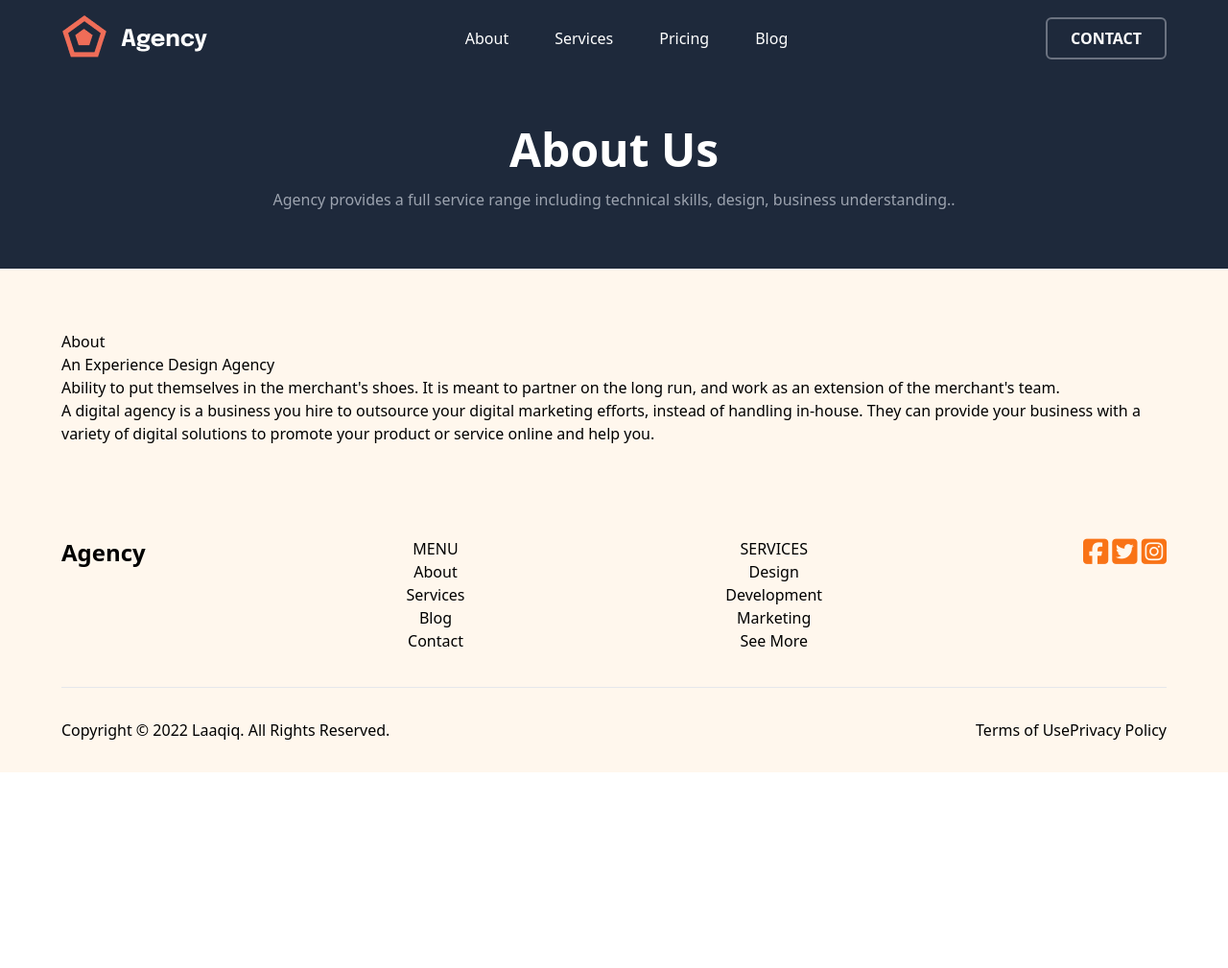
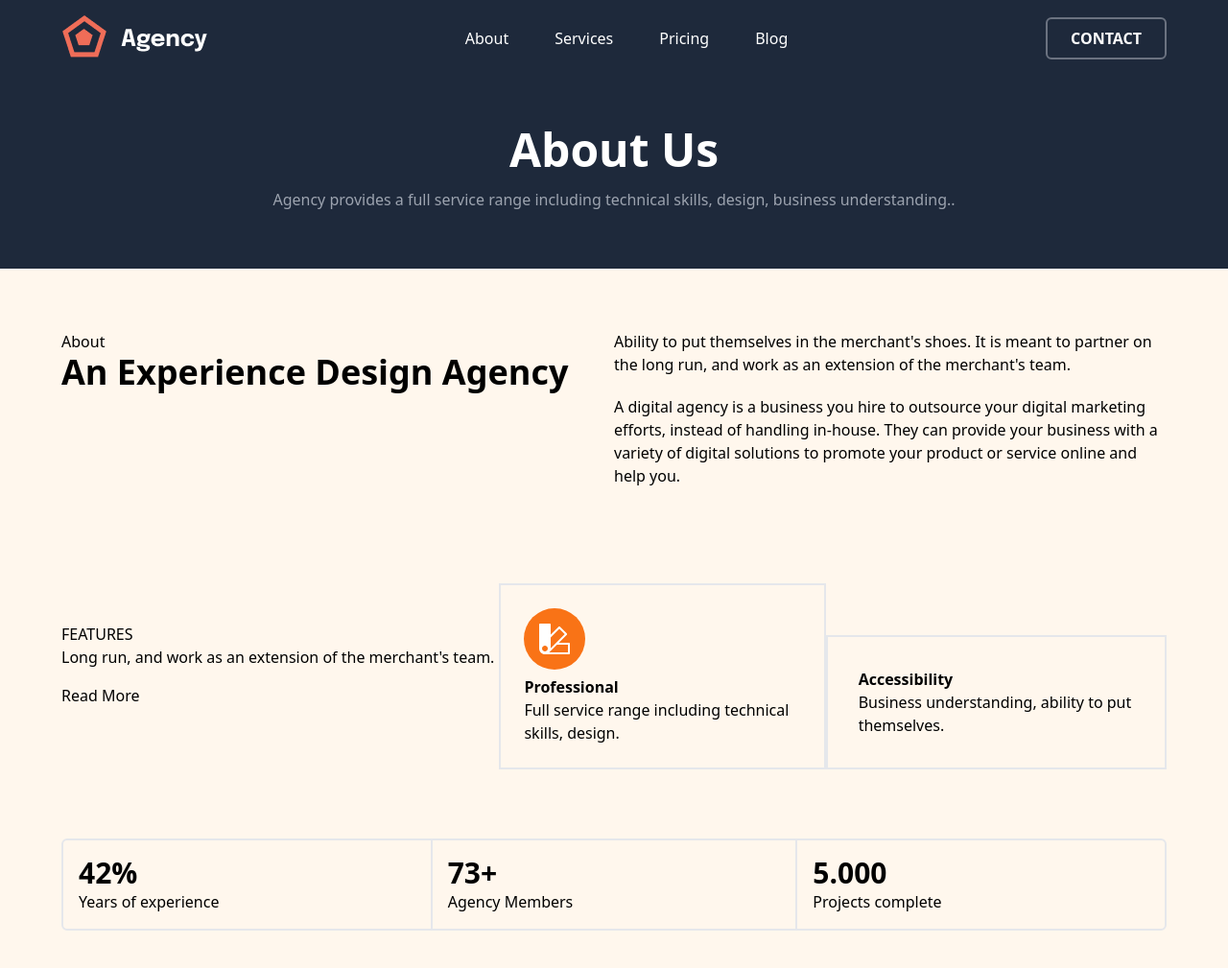
Before and after one commit to iamcelestino/Agency-portfolio, a website: page public/about.html in a window 1280 px wide. Shown: the top 1009 px of the page at 96% size. Before the commit the page ends 805 px from the top, so only its background shows below. Drawn offline with Linux system fonts and the light colour scheme.

Commit message:
feat: add sections

```diff
--- a/public/about.html
+++ b/public/about.html
@@ -42,15 +42,67 @@
 
     <section class="bg-orange-50">
         <div class="container py-16">
-            <div class="">
-                <h5>About</h5>
-                <h2>An Experience Design Agency</h2>
-                <p>Ability to put themselves in the merchant's shoes. It is meant to partner on the long run, and work as an extension of the merchant's team.</p>
-                <p>A digital agency is a business you hire to outsource your digital marketing efforts, instead of handling in-house. They can provide your business with a variety of digital solutions to promote your product or service online and help you.</p>
+            <div class="sm:flex">
+                <div class="sm:w-2/4">
+                    <h5 class="">About</h5>
+                    <h2 class="font-bold text-4xl">An Experience Design Agency</h2>
+                </div>
+                <div class="sm:w-2/4">
+                    <p class="mb-5">Ability to put themselves in the merchant's shoes. It is meant to partner on the long run, and work as an extension of the merchant's team.</p>
+                    <p class="">A digital agency is a business you hire to outsource your digital marketing efforts, instead of handling in-house. They can provide your business with a variety of digital solutions to promote your product or service online and help you.</p>
+                </div>
 
             </div>
         </div>
     </section>
+
+    <section class="bg-orange-50">
+        <div class="container py-9">
+            <div class=" md:flex items-center">
+                <div class="mb-6 md:w-2/4">
+                    <p>FEATURES</p>
+                    <p class="mb-4">Long run, and work as an extension of the merchant's team.</p>
+                    <a class="inline-block hover:underline" href="">Read More</a>
+                </div>
+                <div class=" md:flex :w-2/4">
+                    <div class="p-6 border-2 hover:bg-white">
+                        <div  class="inline-block bg-orange-500 p-4 rounded-full">
+                            <img src="images/Combined Shape.svg" alt="">
+                        </div>
+                        <h5 class="font-bold">Professional</h5>
+                        <p class="">Full service range including technical skills, design.</p>
+                    </div>
+                    <div class="p-8 border-2 self-end hover:bg-white">
+                        <h5 class="font-bold">Accessibility</h5>
+                        <p>Business understanding, ability to put themselves.</p>
+                    </div>
+                </div>
+            </div>
+        </div>
+    </section>
+
+
+    <section class="bg-orange-50">
+        <div class="container py-9">
+            <div class="border-2 rounded-md sm:grid grid-cols-3">
+                <div class=" p-4">
+                    <h1 class="text-3xl font-bold">42%</h1>
+                    <p>Years of experience</p>
+                </div>
+                <div class="border-y-2 p-4 sm:border-y-0 sm:border-x-2">
+                    <h1 class="text-3xl font-bold">73+</h1>
+                    <p>Agency Members</p>
+                </div>
+                <div class=" p-4">
+                    <h1 class="text-3xl font-bold">5.000</h1>
+                    <p>Projects complete</p>
+                </div>
+            </div>
+        </div>
+    </section>
+
+
+
 
 
 
```
Also changed, not shown: public/index.html (+18 -2 lines), public/css/styles.css.
